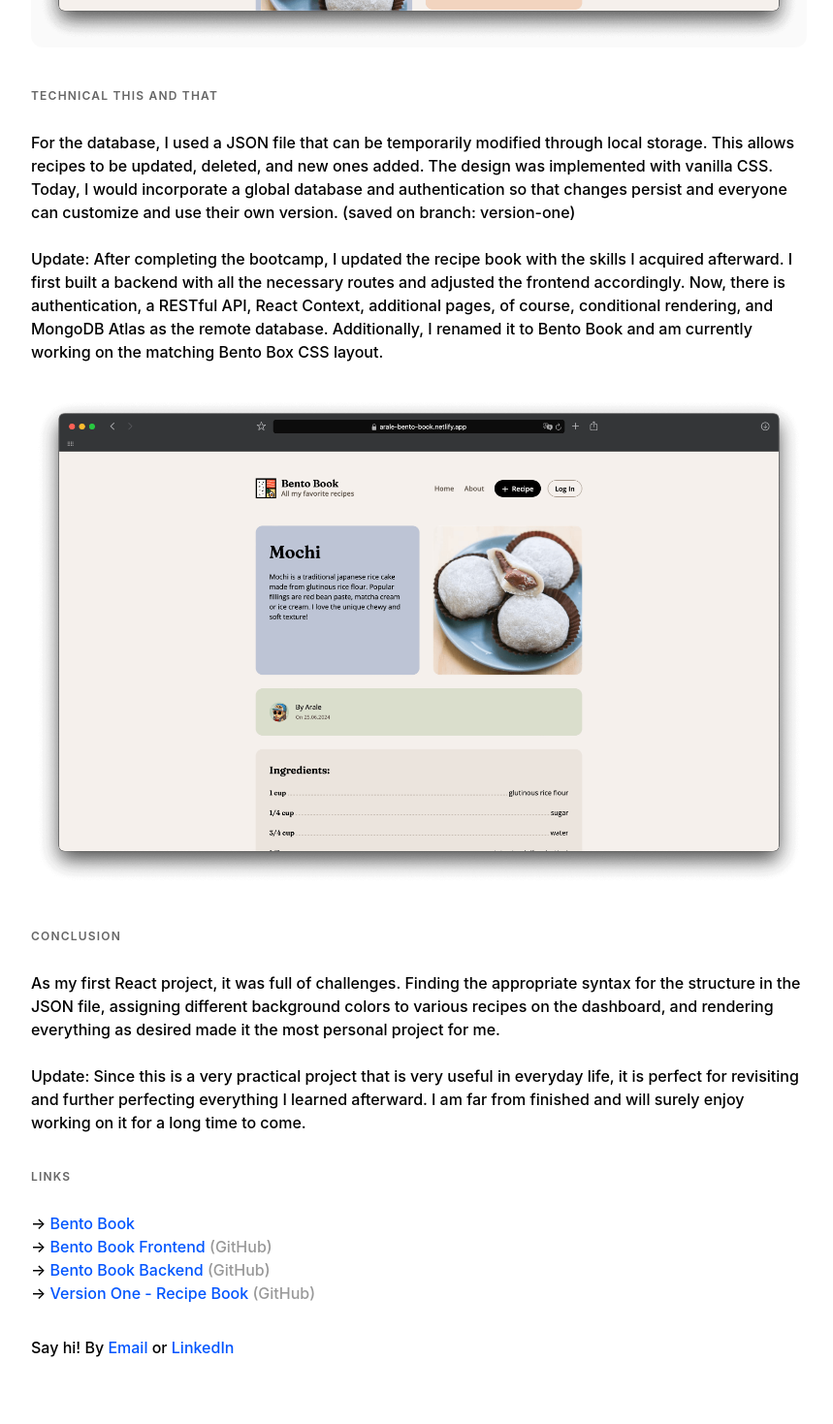
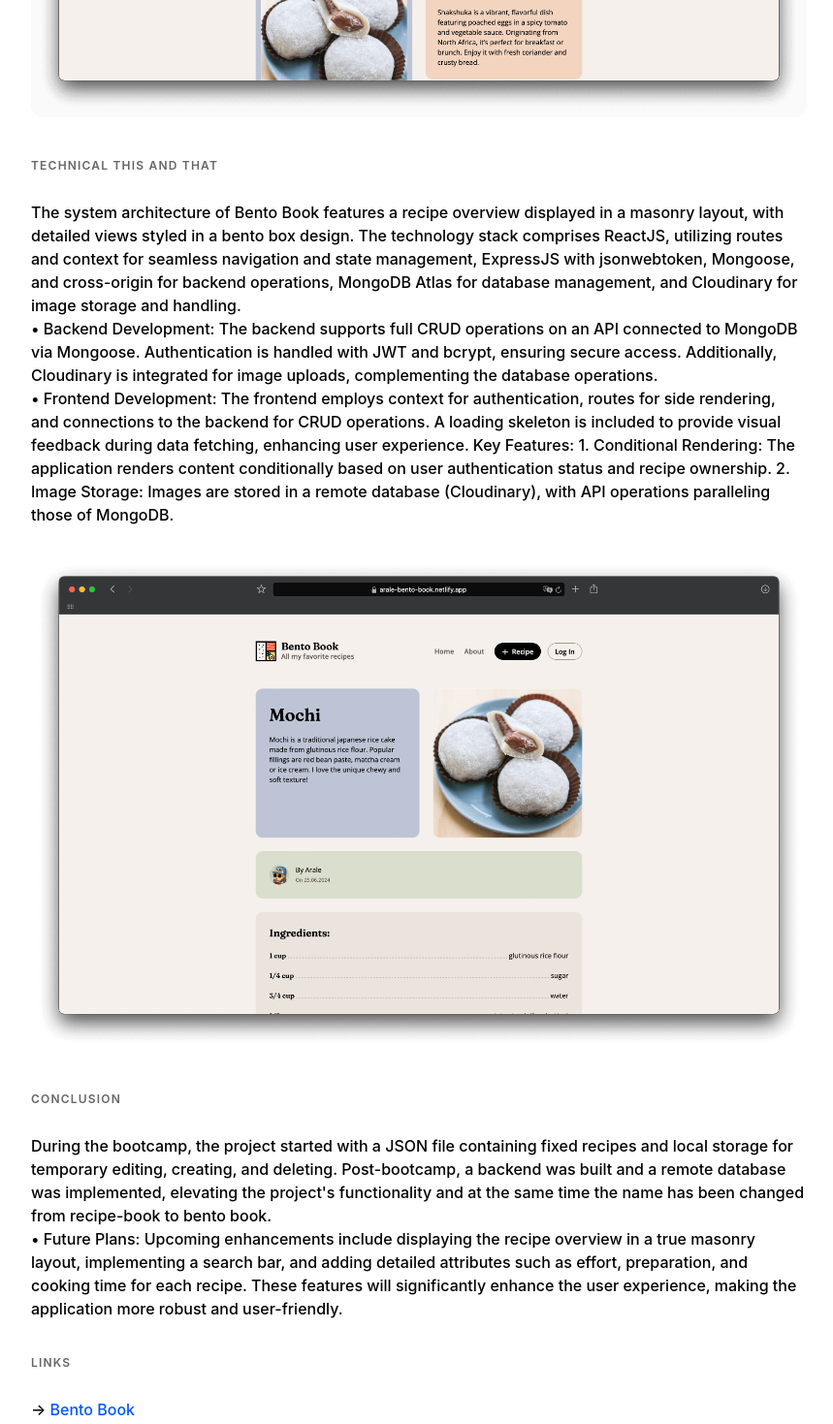
Before and after one commit to justArale/portfolio, a React (Vite) app: page /bento-book in a window 1280 px wide. Shown: the part 820-2289 px from the top of the page at 97% size, without its empty margins (208-1067 px from the left). Built offline with nearby package versions, Linux system fonts and the light colour scheme.

Commit message:
updated written content of bento book project

```diff
--- a/src/pages/BentoBookPage.jsx
+++ b/src/pages/BentoBookPage.jsx
@@ -41,8 +41,12 @@ function RecipeBookPage() {
           </>
         ) : (
           <p className="body">
-            2nd project during the course of Ironhack and first React
-            application.
+            The Bento Book project is a single-page application designed to
+            allow users to create and manage their favorite recipes. Bento Book
+            stands as a highly practical and useful project for everyday life,
+            with continuous development planned. The project's scope includes
+            building a login system and functionality to ensure recipe
+            management is restricted to authorized users.
           </p>
         )}
       </div>
@@ -63,19 +67,27 @@ function RecipeBookPage() {
           </>
         ) : (
           <p className="body">
-            For the database, I used a JSON file that can be temporarily
-            modified through local storage. This allows recipes to be updated,
-            deleted, and new ones added. The design was implemented with vanilla
-            CSS. Today, I would incorporate a global database and authentication
-            so that changes persist and everyone can customize and use their own
-            version. (saved on branch: version-one)<br></br>
-            <br></br>Update: After completing the bootcamp, I updated the recipe
-            book with the skills I acquired afterward. I first built a backend
-            with all the necessary routes and adjusted the frontend accordingly.
-            Now, there is authentication, a RESTful API, React Context,
-            additional pages, of course, conditional rendering, and MongoDB
-            Atlas as the remote database. Additionally, I renamed it to Bento
-            Book and am currently working on the matching Bento Box CSS layout.
+            The system architecture of Bento Book features a recipe overview
+            displayed in a masonry layout, with detailed views styled in a bento
+            box design. The technology stack comprises ReactJS, utilizing routes
+            and context for seamless navigation and state management, ExpressJS
+            with jsonwebtoken, Mongoose, and cross-origin for backend
+            operations, MongoDB Atlas for database management, and Cloudinary
+            for image storage and handling.
+            <br />• Backend Development: The backend supports full CRUD
+            operations on an API connected to MongoDB via Mongoose.
+            Authentication is handled with JWT and bcrypt, ensuring secure
+            access. Additionally, Cloudinary is integrated for image uploads,
+            complementing the database operations.
+            <br />• Frontend Development: The frontend employs context for
+            authentication, routes for side rendering, and connections to the
+            backend for CRUD operations. A loading skeleton is included to
+            provide visual feedback during data fetching, enhancing user
+            experience. Key Features: 1. Conditional Rendering: The application
+            renders content conditionally based on user authentication status
+            and recipe ownership. 2. Image Storage: Images are stored in a
+            remote database (Cloudinary), with API operations paralleling those
+            of MongoDB.
           </p>
         )}
       </div>
@@ -96,16 +108,17 @@ function RecipeBookPage() {
           </>
         ) : (
           <p className="body">
-            As my first React project, it was full of challenges. Finding the
-            appropriate syntax for the structure in the JSON file, assigning
-            different background colors to various recipes on the dashboard, and
-            rendering everything as desired made it the most personal project
-            for me.
-            <br></br>
-            <br></br>Update: Since this is a very practical project that is very
-            useful in everyday life, it is perfect for revisiting and further
-            perfecting everything I learned afterward. I am far from finished
-            and will surely enjoy working on it for a long time to come.
+            During the bootcamp, the project started with a JSON file containing
+            fixed recipes and local storage for temporary editing, creating, and
+            deleting. Post-bootcamp, a backend was built and a remote database
+            was implemented, elevating the project's functionality and at the
+            same time the name has been changed from recipe-book to bento book.{" "}
+            <br />• Future Plans: Upcoming enhancements include displaying the
+            recipe overview in a true masonry layout, implementing a search bar,
+            and adding detailed attributes such as effort, preparation, and
+            cooking time for each recipe. These features will significantly
+            enhance the user experience, making the application more robust and
+            user-friendly.
           </p>
         )}
       </div>
```
